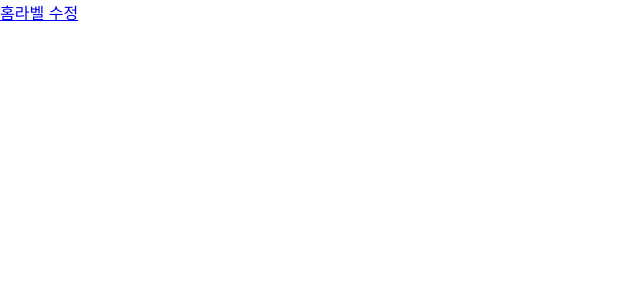
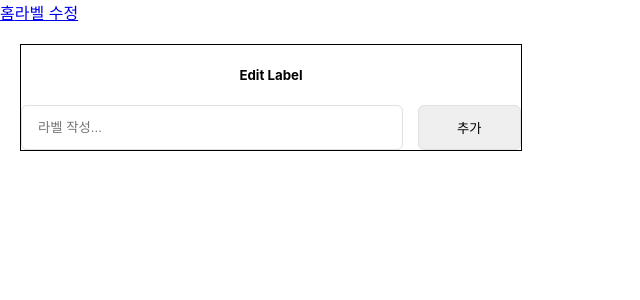
Before and after one commit to 2seunghye/keep_clone, a React (Create React App) app: page /editLabel in a window 1280 px wide. Shown: the top 300 px of the page, without its empty margins (0-640 px from the left). Built offline with nearby package versions, Linux system fonts and the light colour scheme.

Commit message:
EditLabel : 라벨 생성 기능 추가

```diff
--- /dev/null
+++ b/src/Component/EditLabel/CreateBox.js
@@ -0,0 +1,78 @@
+import React, { useState } from "react";
+import styled from "styled-components";
+import { useDispatch, useSelector } from "react-redux";
+import { create_label } from "../../Redux/Actions/label";
+
+const StyledAddLabelForm = styled.div`
+	display: flex;
+	gap: 15px;
+`;
+
+const StyledInput = styled.input`
+	flex: 5;
+	width: 100%;
+	padding: 12px 16px;
+	box-sizing: border-box;
+	border: 1px solid #e0e0e0;
+	border-radius: 6px;
+`;
+
+const StyledButton = styled.button`
+	flex: 1;
+	width: 100%;
+	cursor: pointer;
+	padding: 12px 16px;
+	box-sizing: border-box;
+	border: 1px solid #e0e0e0;
+	border-radius: 6px;
+`;
+
+const CreateBox = () => {
+	const dispatch = useDispatch();
+	const [input, setInput] = useState("");
+	const labelState = useSelector((state) => state.labelFetch);
+
+	const hasLabelInLabelList = (_text) => {
+		let result = null;
+		for (let i = 0; i < labelState.length; ++i) {
+			if (labelState[i].text === _text) {
+				result = true;
+				break;
+			}
+			result = false;
+		}
+		return result;
+	};
+
+	const addLabel = (_text) => {
+		if (!hasLabelInLabelList(_text)) {
+			let labelId = parseInt([0, 0, 0, 0].map((v) => Math.floor(Math.random() * 10)).join(""));
+			dispatch(create_label(_text, labelId));
+			setInput("");
+		} else {
+			alert("이미 존재하는 Label 입니다.");
+			setInput("");
+		}
+	};
+
+	const onEnterKeyPress = (e) => {
+		if (e.key === "Enter") {
+			addLabel(input);
+		}
+	};
+
+	return (
+		<StyledAddLabelForm>
+			<StyledInput value={input} onChange={(e) => setInput(e.target.value)} onKeyPress={onEnterKeyPress} placeholder={"라벨 작성..."} />
+			<StyledButton
+				onClick={() => {
+					addLabel(input);
+				}}
+			>
+				추가
+			</StyledButton>
+		</StyledAddLabelForm>
+	);
+};
+
+export default CreateBox;
--- a/src/Component/EditLabel/ReadBox.js
+++ b/src/Component/EditLabel/ReadBox.js
@@ -7,10 +7,24 @@ import { delete_label_in_all_card } from "../../Redux/Actions/memo";
 const StyledSpan = styled.span`
 	display: inline-block;
 `;
+
 const ReadBox = ({ text, setIsActive }) => {
 	const labelState = useSelector((state) => state.labelFetch);
 	const dispatch = useDispatch();
-	const onDelete = () => {
+
+	const useConfirm = (message, onConfirm, onCancel) => {
+		const confirmAction = () => {
+			if (window.confirm(message)) {
+				onConfirm();
+			} else {
+				onCancel();
+			}
+		};
+
+		return confirmAction;
+	};
+
+	const deleteConfirm = () => {
 		let searchId;
 		labelState.forEach((item) => {
 			if (item.text == text) {
@@ -22,13 +36,21 @@ const ReadBox = ({ text, setIsActive }) => {
 
 		dispatch(delete_label(searchId));
 		dispatch(delete_label_in_all_card(searchId));
+
+		console.log("삭제완료");
 	};
+
+	const cancelConfirm = () => {
+		console.log("삭제취소");
+	};
+
+	const confirmDelete = useConfirm("이 라벨을 삭제하고 모든 메모에서 삭제합니다. 메모는 삭제되지 않습니다.", deleteConfirm, cancelConfirm);
 
 	return (
 		<div>
-			<StyledSpan onDoubleClick={() => setIsActive(true)}>{text}</StyledSpan>
+			<StyledSpan>{text}</StyledSpan>
 			<button onClick={() => setIsActive(true)}>수정</button>
-			<button onClick={onDelete}>삭제</button>
+			<button onClick={confirmDelete}>삭제</button>
 		</div>
 	);
 };
--- a/src/Component/EditLabel/UpdateBox.js
+++ b/src/Component/EditLabel/UpdateBox.js
@@ -46,6 +46,7 @@ const UpdateBox = ({ text, setIsActive }) => {
 		<StyledUpdateBox>
 			<input onChange={(e) => setInput(e.target.value)} value={input} />
 			<button onClick={() => onUpdate(initial_text, input)}>수정</button>
+			<button onClick={() => setIsActive(false)}>취소</button>
 		</StyledUpdateBox>
 	);
 };
--- a/src/Component/EditLabel/index.js
+++ b/src/Component/EditLabel/index.js
@@ -1,7 +1,15 @@
 import React, { useState } from "react";
 import { useSelector } from "react-redux";
+import CreateBox from "./CreateBox";
 import ReadBox from "./ReadBox";
 import UpdateBox from "./UpdateBox";
+import styled from "styled-components";
+
+const StyledDiv = styled.div`
+	border: 1px solid #000;
+	max-width: 500px;
+	margin: 20px;
+`;
 
 const LabelItem = ({ text }) => {
 	const [isActive, setIsActive] = useState(false);
@@ -15,7 +23,13 @@ const EditLabel = () => {
 		return <LabelItem text={item.text} />;
 	});
 
-	return <div>{labelList}</div>;
+	return (
+		<StyledDiv>
+			<h5>Edit Label</h5>
+			<CreateBox />
+			{labelList}
+		</StyledDiv>
+	);
 };
 
 export default EditLabel;
```
